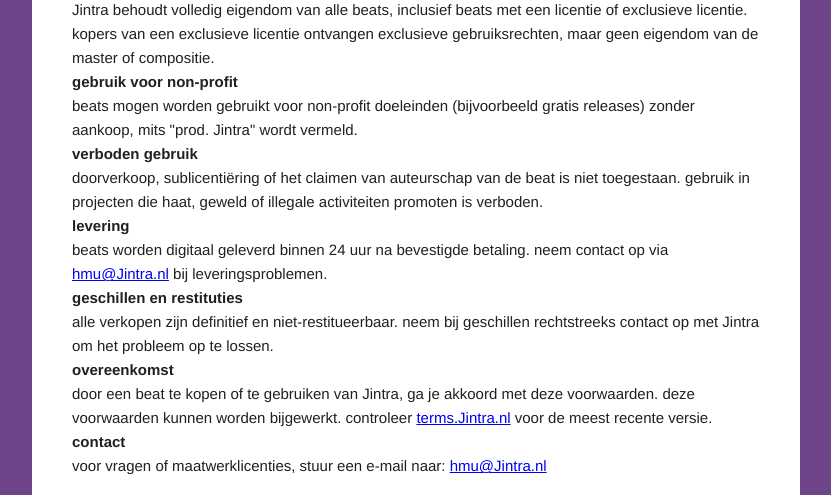
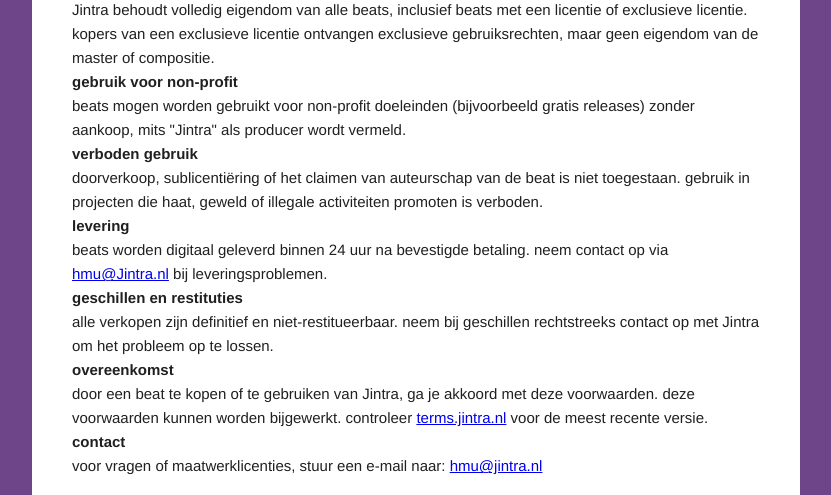
Before and after one commit to jintra97/beats, a plain HTML site: page index.html in a window 1280 px wide. Shown: the part 1433-1928 px from the top of the page, without its empty margins (224-1055 px from the left). Drawn offline with Linux system fonts and the light colour scheme.

Commit message:
iets met hoofdletters

```diff
--- a/index.html
+++ b/index.html
@@ -205,22 +205,22 @@
               Jintra behoudt volledig eigendom van alle beats, inclusief beats met een licentie of exclusieve licentie. kopers van een exclusieve licentie ontvangen exclusieve gebruiksrechten, maar geen eigendom van de master of compositie.</p>
 
               <p><strong>gebruik voor non-profit</strong><br>
-              beats mogen worden gebruikt voor non-profit doeleinden (bijvoorbeeld gratis releases) zonder aankoop, mits "prod. Jintra" wordt vermeld.</p>
+              beats mogen worden gebruikt voor non-profit doeleinden (bijvoorbeeld gratis releases) zonder aankoop, mits "Jintra" als producer wordt vermeld.</p>
 
               <p><strong>verboden gebruik</strong><br>
               doorverkoop, sublicentiëring of het claimen van auteurschap van de beat is niet toegestaan. gebruik in projecten die haat, geweld of illegale activiteiten promoten is verboden.</p>
 
               <p><strong>levering</strong><br>
-              beats worden digitaal geleverd binnen 24 uur na bevestigde betaling. neem contact op via <a href="mailto:hmu@Jintra.nl">hmu@Jintra.nl</a> bij leveringsproblemen.</p>
+              beats worden digitaal geleverd binnen 24 uur na bevestigde betaling. neem contact op via <a href="mailto:hmu@jintra.nl">hmu@Jintra.nl</a> bij leveringsproblemen.</p>
 
               <p><strong>geschillen en restituties</strong><br>
               alle verkopen zijn definitief en niet-restitueerbaar. neem bij geschillen rechtstreeks contact op met Jintra om het probleem op te lossen.</p>
 
               <p><strong>overeenkomst</strong><br>
-              door een beat te kopen of te gebruiken van Jintra, ga je akkoord met deze voorwaarden. deze voorwaarden kunnen worden bijgewerkt. controleer <a href="https://terms.Jintra.nl">terms.Jintra.nl</a> voor de meest recente versie.</p>
+              door een beat te kopen of te gebruiken van Jintra, ga je akkoord met deze voorwaarden. deze voorwaarden kunnen worden bijgewerkt. controleer <a href="https://terms.jintra.nl">terms.jintra.nl</a> voor de meest recente versie.</p>
 
               <p><strong>contact</strong><br>
-              voor vragen of maatwerklicenties, stuur een e-mail naar: <a href="mailto:hmu@Jintra.nl">hmu@Jintra.nl</a></p>
+              voor vragen of maatwerklicenties, stuur een e-mail naar: <a href="mailto:hmu@jintra.nl">hmu@jintra.nl</a></p>
             </td>
           </tr>
 
```
